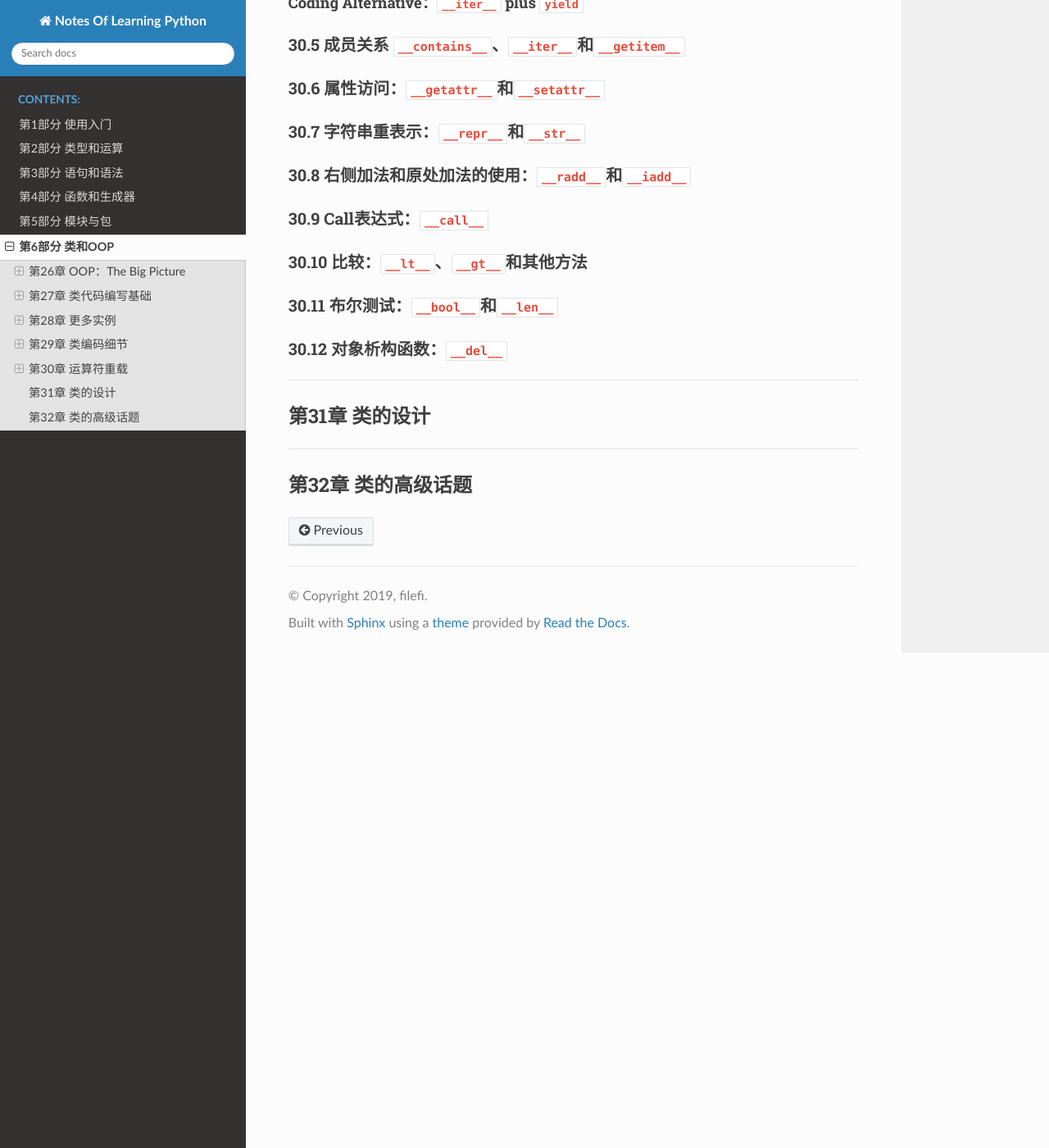
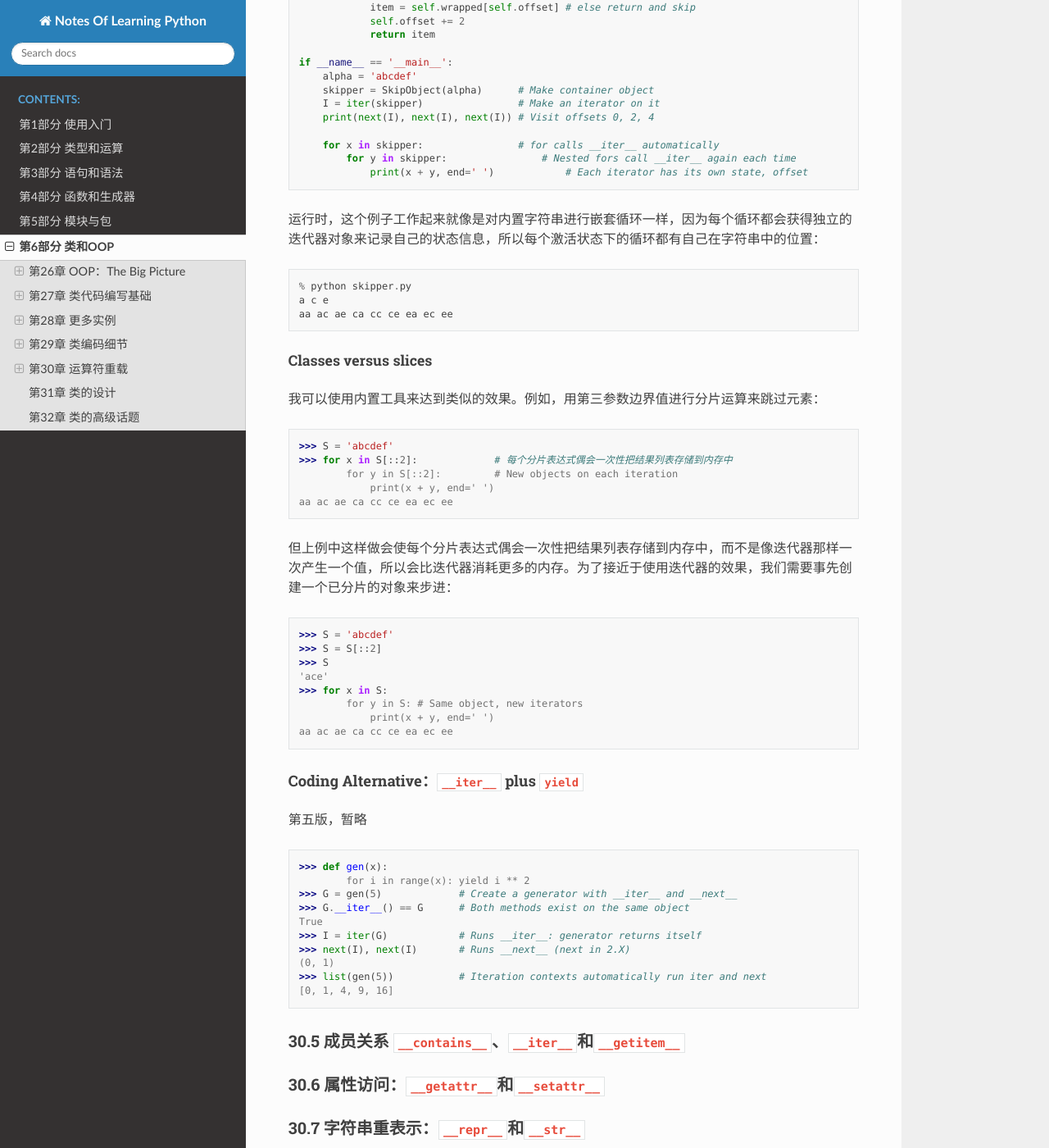
Before and after one commit to filefi/NotesOfLearningPython, a Sphinx documentation site: the page built from source/Part_6_Classes_and_OOP.md, in a window 1280 px wide and 1400 px high, scrolled down 50094 px. Shown: the whole window at 82% size. Built offline with Sphinx 7.4.7 and the Read the Docs theme 2.0.0, drawn with Linux system fonts in a browser that asks for light colours; some of the changed text lies outside the part shown.

````diff
--- a/source/Part_6_Classes_and_OOP.md
+++ b/source/Part_6_Classes_and_OOP.md
@@ -2175,19 +2175,21 @@ StopIteration
 [1, 4, 9]
 ```
 
-```python
->>> 36 in Squares(1, 10) # Other iteration contexts
+通过为每次迭代创建一个新实例，您将获得迭代状态的新副本：
+```python
+>>> 36 in Squares(1, 10)      # Other iteration contexts
 True
->>> a, b, c = Squares(1, 3) # Each calls __iter__ and then __next__
+>>> a, b, c = Squares(1, 3)   # Each calls __iter__ and then __next__
 >>> a, b, c
 (1, 4, 9)
 >>> ':'.join(map(str, Squares(1, 5)))
 '1:4:9:16:25'
 ```
 
+就像单扫描（single-scan）内置函数（如`map`），转换为列表也支持多次扫描（multiple scans），但会增加时间和空间性能成本：
 ```python
 >>> X = Squares(1, 5)
->>> tuple(X), tuple(X) # Iterator exhausted in second tuple()
+>>> tuple(X), tuple(X)         # Iterator exhausted in second tuple()
 ((1, 4, 9, 16, 25), ())
 >>> X = list(Squares(1, 5))
 >>> tuple(X), tuple(X)
@@ -2196,8 +2198,9 @@ True
 
 ##### Classes versus generators
 
-如果用生成器函数编写这个例子，可能会更简单一些。和类不同的是，生成器函数会自动在迭代中存储其状态。
-
+如果用生成器函数或生成器表达式编写这个例子，可能会更简单一些。和类不同的是，生成器函数会自动在迭代中存储其状态。
+
+生成器函数实现：
 ```python
 >>> def gsquares(start, stop):
         for i in range(start, stop + 1):
@@ -2205,6 +2208,10 @@ True
 >>> for i in gsquares(1, 5):
         print(i, end=' ')
 1 4 9 16 25
+```
+
+生成器表达式实现：
+```python
 >>> for i in (x ** 2 for x in range(1, 6)):
         print(i, end=' ')
 1 4 9 16 25
@@ -2248,10 +2255,58 @@ if __name__ == '__main__':
             print(x + y, end=' ')            # Each iterator has its own state, offset
 ```
 
+运行时，这个例子工作起来就像是对内置字符串进行嵌套循环一样，因为每个循环都会获得独立的迭代器对象来记录自己的状态信息，所以每个激活状态下的循环都有自己在字符串中的位置：
+
+```python
+% python skipper.py
+a c e
+aa ac ae ca cc ce ea ec ee
+```
+
+##### Classes versus slices
+
+我可以使用内置工具来达到类似的效果。例如，用第三参数边界值进行分片运算来跳过元素：
+
+```python
+>>> S = 'abcdef'
+>>> for x in S[::2]:             # 每个分片表达式偶会一次性把结果列表存储到内存中
+        for y in S[::2]:         # New objects on each iteration
+            print(x + y, end=' ')
+aa ac ae ca cc ce ea ec ee
+```
+
+但上例中这样做会使每个分片表达式偶会一次性把结果列表存储到内存中，而不是像迭代器那样一次产生一个值，所以会比迭代器消耗更多的内存。为了接近于使用迭代器的效果，我们需要事先创建一个已分片的对象来步进：
+
+```python
+>>> S = 'abcdef'
+>>> S = S[::2]
+>>> S
+'ace'
+>>> for x in S:
+        for y in S: # Same object, new iterators
+            print(x + y, end=' ')
+aa ac ae ca cc ce ea ec ee
+```
+
 
 
 #### Coding Alternative：`__iter__` plus `yield`
 
+第五版，暂略
+
+```python
+>>> def gen(x):
+        for i in range(x): yield i ** 2
+>>> G = gen(5)             # Create a generator with __iter__ and __next__
+>>> G.__iter__() == G      # Both methods exist on the same object
+True
+>>> I = iter(G)            # Runs __iter__: generator returns itself
+>>> next(I), next(I)       # Runs __next__ (next in 2.X)
+(0, 1)
+>>> list(gen(5))           # Iteration contexts automatically run iter and next
+[0, 1, 4, 9, 16]
+```
+
 
 
 ### 30.5 成员关系 `__contains__`、`__iter__`和`__getitem__`
````
